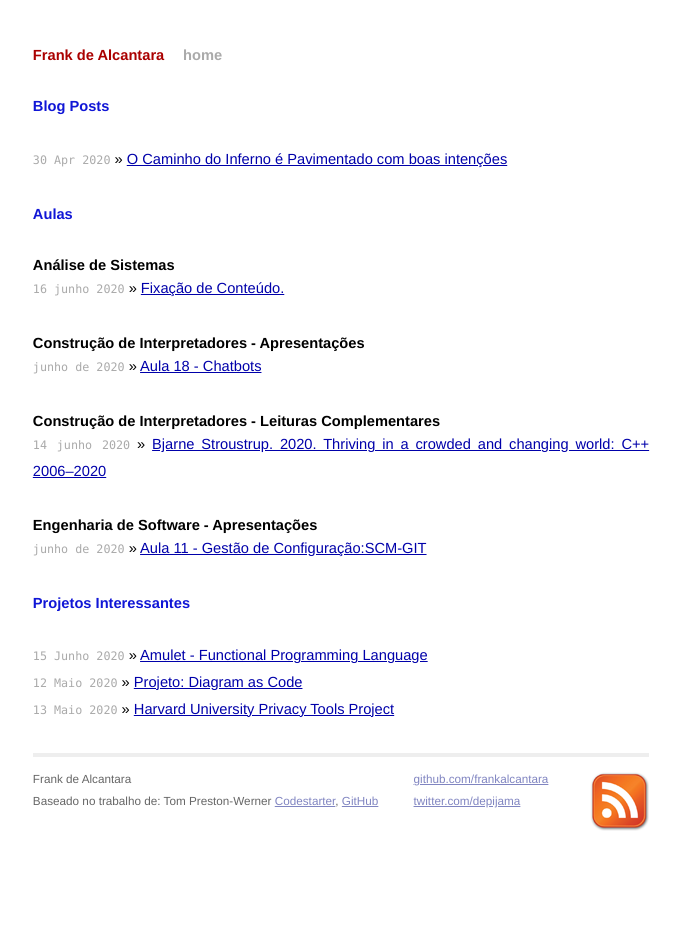
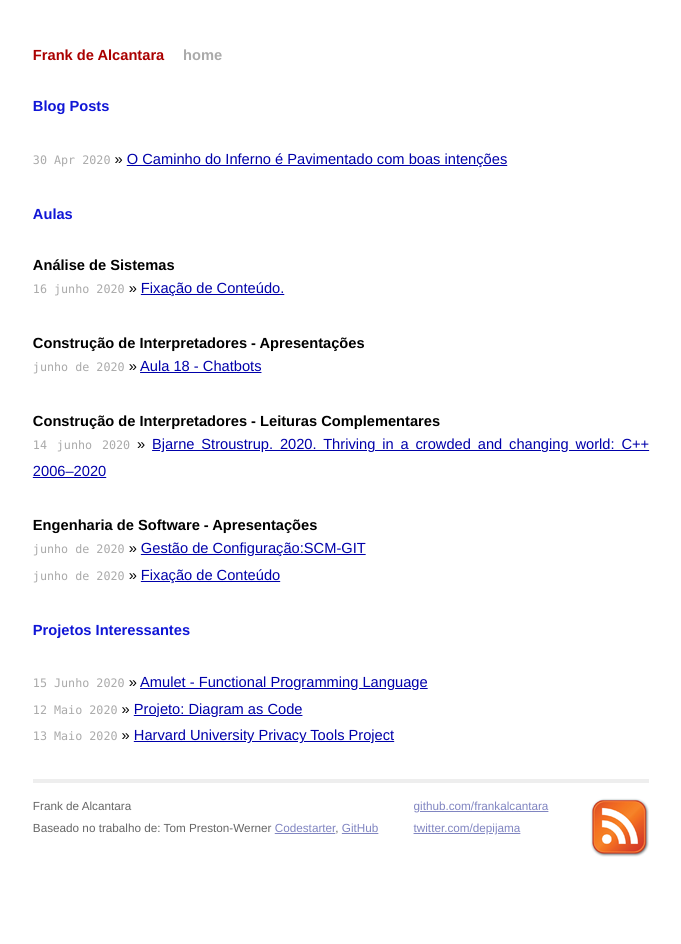
Before and after one commit to mojombo/mojombo.github.io, a Jekyll site: the page built from index.html, in a window 1280 px wide. Shown: the whole page, without its empty margins (299-980 px from the left). Built offline with Jekyll 4.4.1, drawn with Linux system fonts in a browser that asks for light colours.

Commit message:
inclusão do link para fixação de conteúdos

```diff
--- a/index.html
+++ b/index.html
@@ -29,7 +29,8 @@ title: Frank de Alcantara
 
   <h2>Engenharia de Software - Apresentações</h2>
   <ul class="posts">
-    <li><span>junho de 2020</span> &raquo; <a href="https://frankalcantara.com/Aulas/EngSoftwareII/11-Scm-Git.html#/">Aula 11 - Gestão de Configuração:SCM-GIT</a></li>
+    <li><span>junho de 2020</span> &raquo; <a href="https://frankalcantara.com/Aulas/EngSoftwareII/11-Scm-Git.html#/">Gestão de Configuração:SCM-GIT</a></li>
+    <li><span>junho de 2020</span> &raquo; <a href="https://frankalcantara.com/Aulas/EngSoftwareII/FixacaoConteudo.html#/">Fixação de Conteúdo</a></li>
    </ul>
 
   <h1 class="title">Projetos Interessantes</h1>
```
